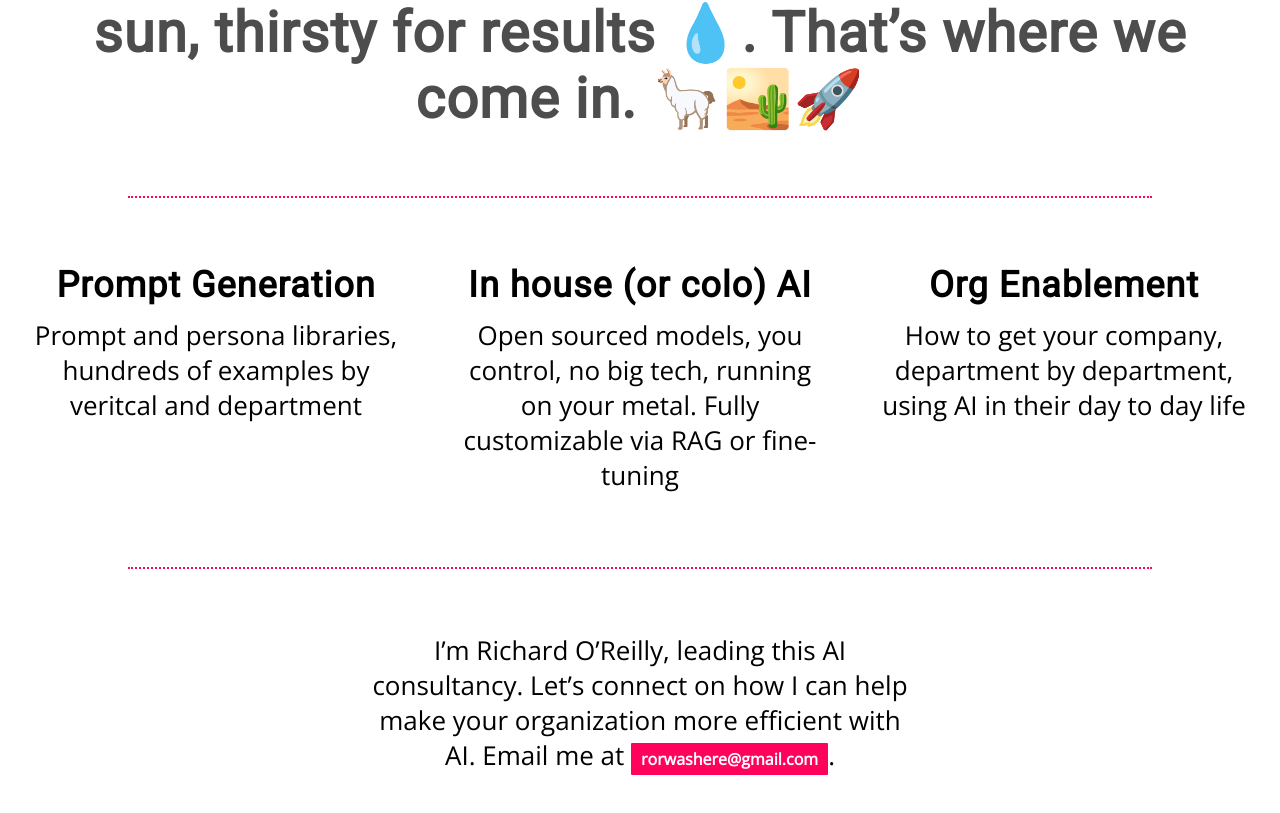
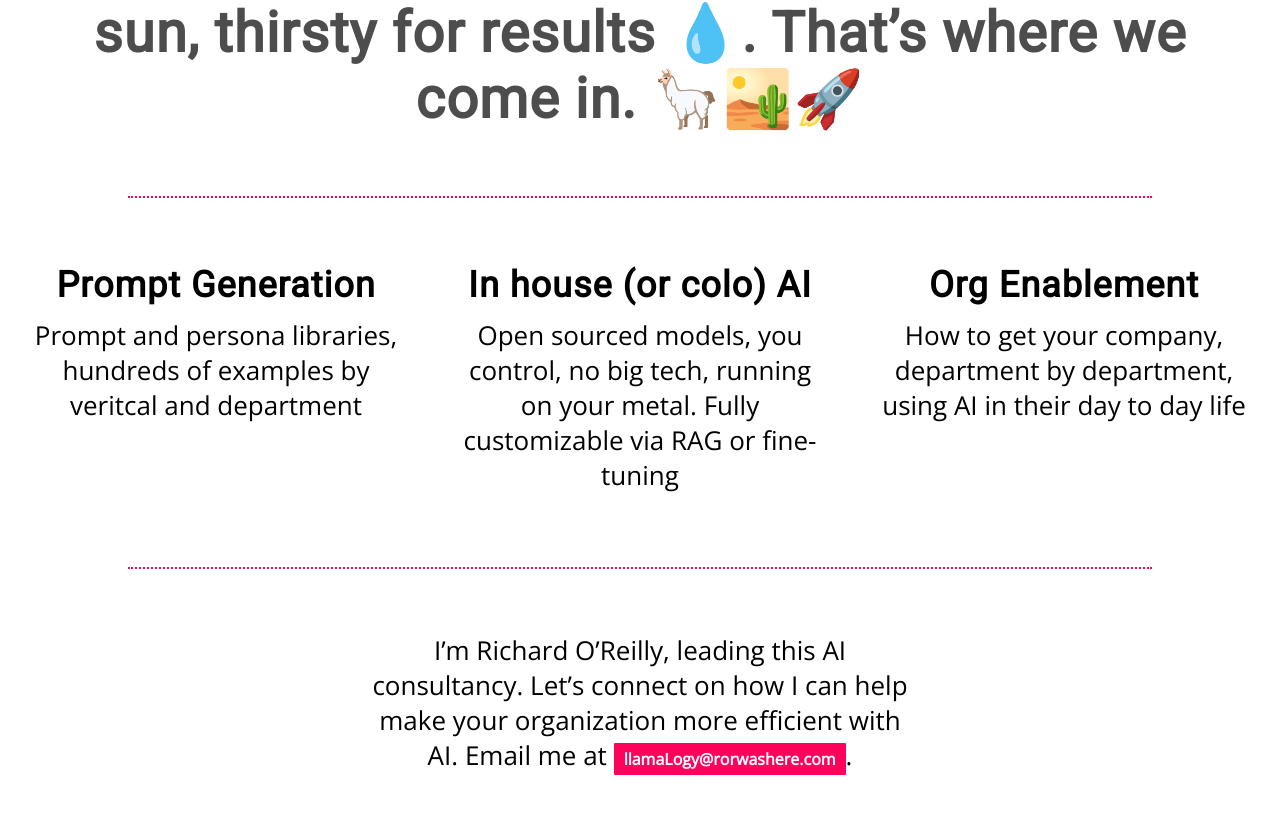
Before and after one commit to jahrichie/llamalogy, a plain HTML site: page index.html in a window 1280 px wide. Shown: the part 495-1308 px from the top of the page. Drawn offline with nearby package versions, Linux system fonts and the light colour scheme.

Commit message:
updated pro email

```diff
--- a/index.html
+++ b/index.html
@@ -135,7 +135,7 @@
       <hr />
 
       <div id="contact">
-        <p class="centered-text">     I’m Richard O’Reilly, leading this AI consultancy. Let’s connect on how I can help make your organization more efficient with AI. Email me at <a href="mailto:rorwashere@gmail.com" class="button">rorwashere@gmail.com</a>.</p>
+        <p class="centered-text">     I’m Richard O’Reilly, leading this AI consultancy. Let’s connect on how I can help make your organization more efficient with AI. Email me at <a href="mailto:cheers@rorwashere.com" class="button">llamaLogy@rorwashere.com</a>.</p>
       </div>
 
     </div><!-- wrapper -->
```
